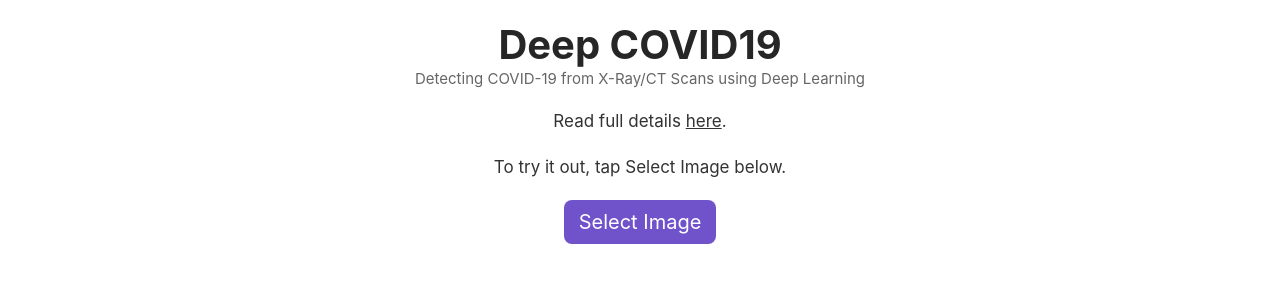
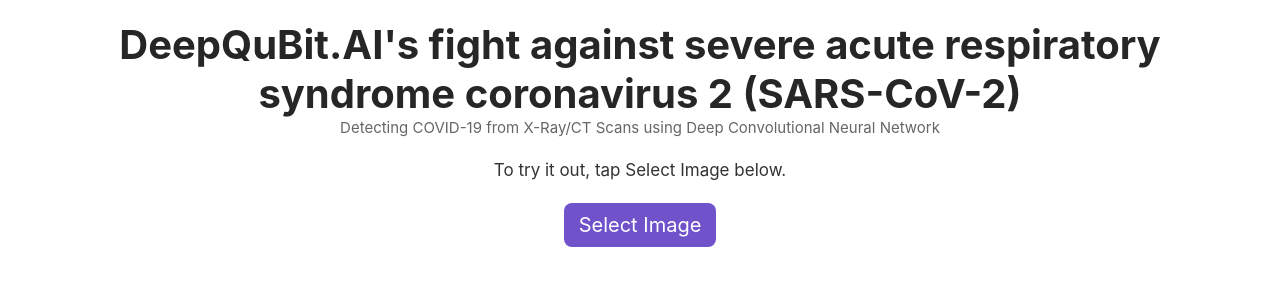
Before and after one commit to DebadityaShome/covid, a plain HTML site: page app/view/index.html in a window 1280 px wide. Drawn offline with Linux system fonts and the light colour scheme.

Commit message:
Update index.html

```diff
--- a/app/view/index.html
+++ b/app/view/index.html
@@ -10,11 +10,9 @@
 <body>
 <div>
   <div class='center'>
-    <h1 class='title'>Deep COVID19</h1>
-    <h2>Detecting COVID-19 from X-Ray/CT Scans using Deep Learning</h2>
-    <p>
-      Read full details <a href="https://ashleyrudland.com/2020/03/16/detecting-covid19-with-ai.html" target="_blank">here</a>.
-    </p>
+    <h1 class='title'> DeepQuBit.AI's fight against severe acute respiratory syndrome coronavirus 2 (SARS-CoV-2)</h1>
+    <h2>Detecting COVID-19 from X-Ray/CT Scans using Deep Convolutional Neural Network</h2>
+
     <p>To try it out, tap Select Image below.</p>
     <div class='content'>
       <div class='no-display'>
```
